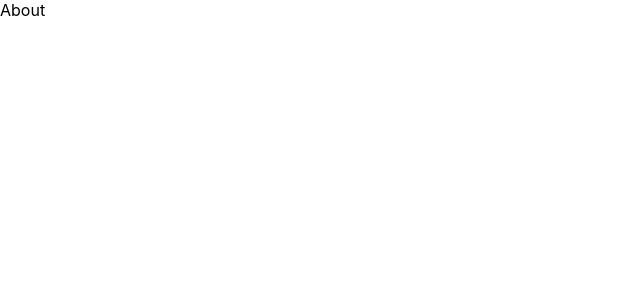
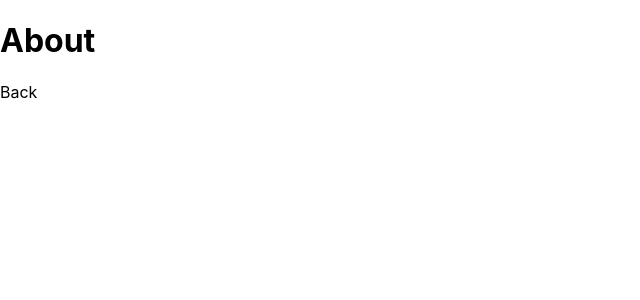
Before and after one commit to skhise/newdemo, a Next.js app: page /about in a window 1280 px wide. Shown: the top 300 px of the page, without its empty margins (0-640 px from the left). Built offline with nearby package versions, Linux system fonts and the light colour scheme.

Commit message:
pages update

```diff
--- a/pages/about.js
+++ b/pages/about.js
@@ -1,3 +1,9 @@
+import Link from "next/link";
+
 export default function About() {
-    return <div>About</div>
+    return <div>
+
+        <h1>About</h1>
+        <Link href="/">Back</Link>
+        </div>
 }
--- a/pages/users.js
+++ b/pages/users.js
@@ -1,10 +1,13 @@
+import Link from "next/link";
+
 export default function Blog({ users }) {
     return (
       <>
       <h1>Employee List</h1>
+      <Link href="/">Back</Link>
       <ul>
         {users.map((users) => (
-          <li>{users.EMP_Name}</li>
+          <li key={users.EMP_ID}>{users.EMP_Name}</li>
         ))}
       </ul>
       </>
```
Also changed, not shown: pages/index.tsx (+5 -4 lines).
